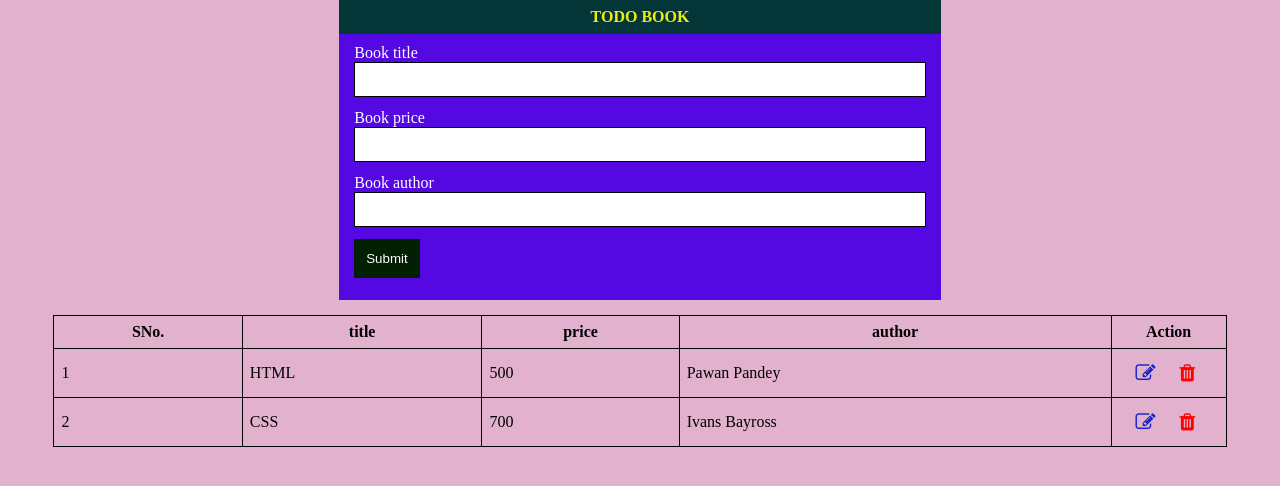
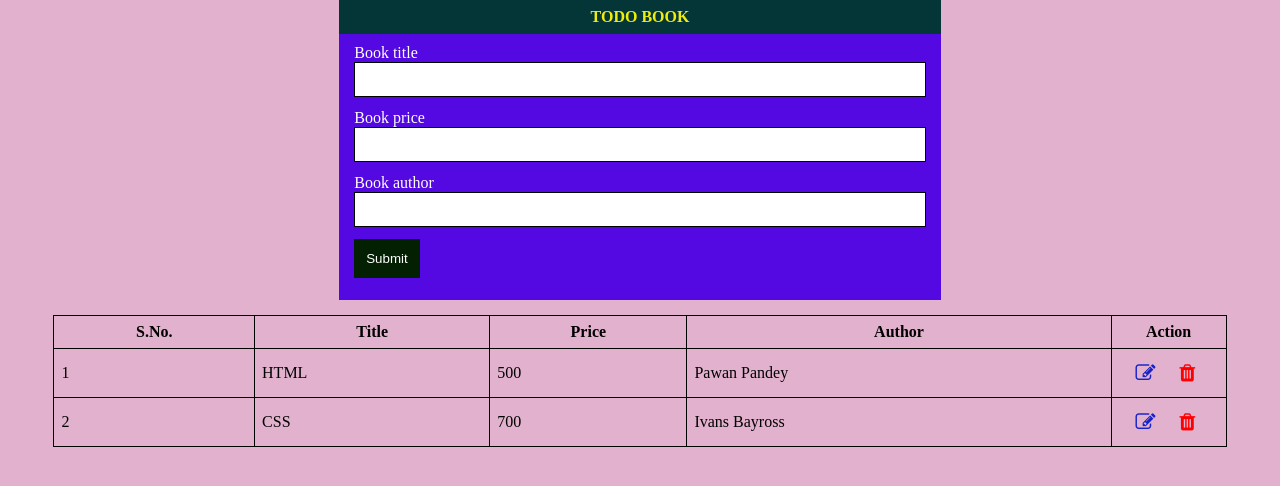
Before and after one commit to PAWANPANDEY-1996/PAWAN_STORAGE, a plain HTML site: page index.html in a window 1280 px wide. Drawn offline with Linux system fonts and the light colour scheme.

Commit message:
TODO_book

```diff
--- a/index.html
+++ b/index.html
@@ -39,10 +39,10 @@
             <table class="table" id="tbl">
                 <thead>
                     <tr>
-                        <th>SNo.</th>
-                        <th>title</th>
-                        <th>price</th>
-                        <th>author</th>
+                        <th>S.No.</th>
+                        <th>Title</th>
+                        <th>Price</th>
+                        <th>Author</th>
                         <th width="100">Action</th>
                         </tr>
                 </thead>
```
